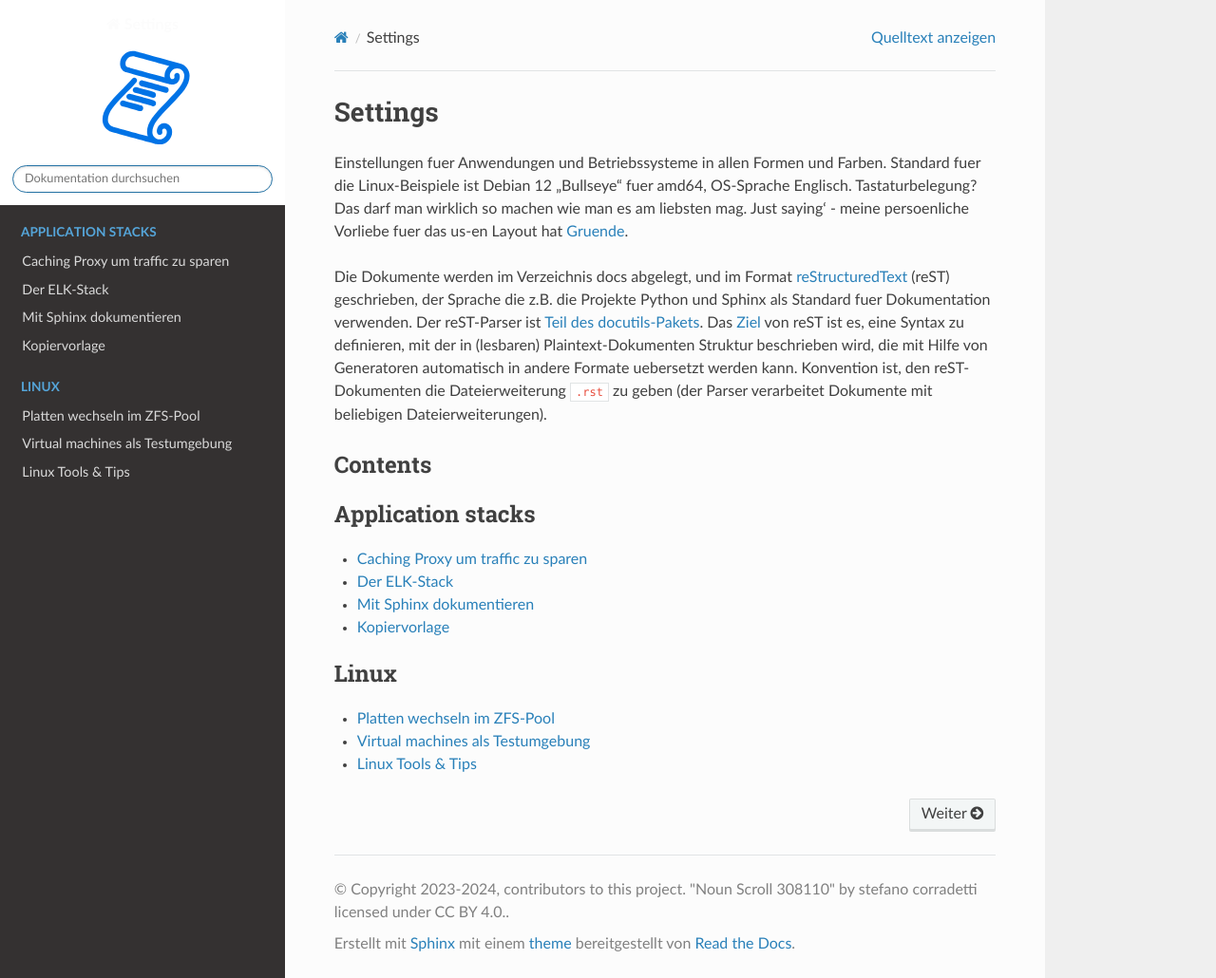
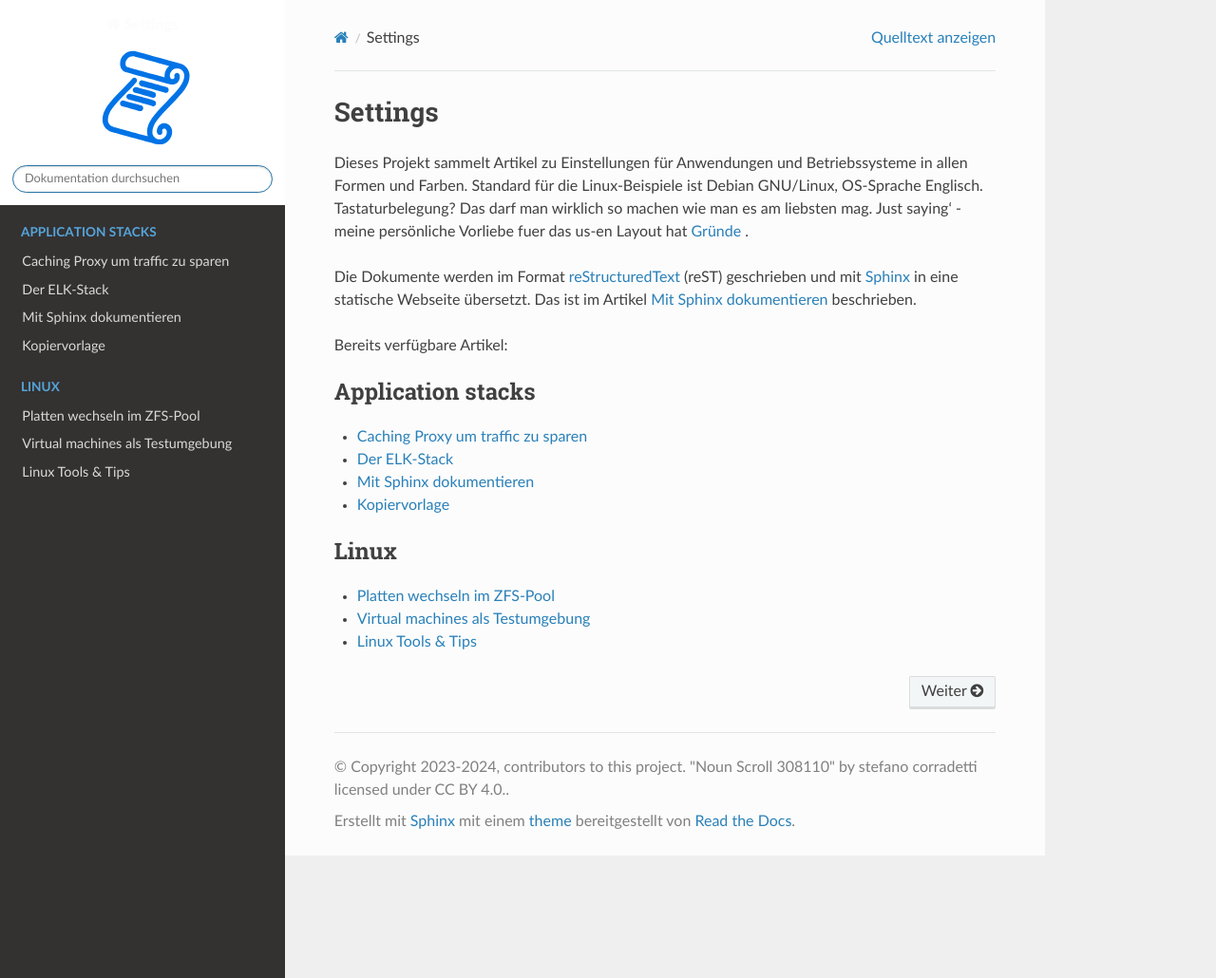
Before and after one commit to fl/settings, a Sphinx documentation site: the page built from docs/index.rst, in a window 1280 px wide and 1030 px high. Shown: the whole window at 95% size. Built offline with Sphinx 7.4.7 and the Read the Docs theme 3.1.0, drawn with Linux system fonts in a browser that asks for light colours.

Commit message:
Intro umbauen: kuerzer, und SPhinx in eigens Kapitel

```diff
--- a/docs/index.rst
+++ b/docs/index.rst
@@ -1,12 +1,12 @@
 Settings
 ========
 
-Einstellungen fuer Anwendungen und Betriebssysteme in allen Formen und Farben. Standard fuer die Linux-Beispiele ist Debian 12 "Bullseye" fuer amd64, OS-Sprache Englisch. Tastaturbelegung? Das darf man wirklich so machen wie man es am liebsten mag. Just saying' - meine persoenliche Vorliebe fuer das us-en Layout hat `Gruende`_.
+Dieses Projekt sammelt Artikel zu Einstellungen für Anwendungen und Betriebssysteme in allen Formen und Farben. Standard für die Linux-Beispiele ist Debian GNU/Linux, OS-Sprache Englisch. Tastaturbelegung? Das darf man wirklich so machen wie man es am liebsten mag. Just saying' - meine persönliche Vorliebe fuer das us-en Layout hat `Gründe`_ .
 
-Die Dokumente werden im Verzeichnis docs abgelegt, und im Format `reStructuredText`_ (reST) geschrieben, der Sprache die z.B. die Projekte Python und Sphinx als Standard fuer Dokumentation verwenden. Der reST-Parser ist `Teil des docutils-Pakets`_. Das `Ziel`_ von reST ist es, eine Syntax zu definieren, mit der in (lesbaren) Plaintext-Dokumenten Struktur beschrieben wird, die mit Hilfe von Generatoren automatisch in andere Formate uebersetzt werden kann. Konvention ist, den reST-Dokumenten die Dateierweiterung ``.rst`` zu geben (der Parser verarbeitet Dokumente mit beliebigen Dateierweiterungen).
+Die Dokumente werden im Format `reStructuredText`_ (reST) geschrieben und mit  `Sphinx`_ in eine statische Webseite übersetzt. Das ist im Artikel `Mit Sphinx dokumentieren`_ beschrieben.
 
-Contents
---------
+Bereits verfügbare Artikel:
+
 .. toctree::
    :caption: Application stacks
    :maxdepth: 1
@@ -28,7 +28,9 @@ Contents
 
    windows/*
 
-.. _Gruende: https://youtrack.jetbrains.com/issue/JBR-216/On-German-Keyboard-shortcut-for-Code-Comment-with-Line-Comment-doesnt-work
+.. _Gründe: https://youtrack.jetbrains.com/issue/JBR-216/On-German-Keyboard-shortcut-for-Code-Comment-with-Line-Comment-doesnt-work
 .. _reStructuredText: https://www.sphinx-doc.org/en/master/usage/restructuredtext/basics.html
 .. _Teil des docutils-Pakets: https://docutils.sourceforge.io/index.html
-.. _Ziel: https://docutils.sourceforge.io/docs/ref/rst/introduction.html#goals
+.. _Ziel von reST: https://docutils.sourceforge.io/docs/ref/rst/introduction.html#goals
+.. _Sphinx: https://www.sphinx-doc.org/
+.. _Mit Sphinx dokumentieren: stacks/sphinx-doc.html
```
